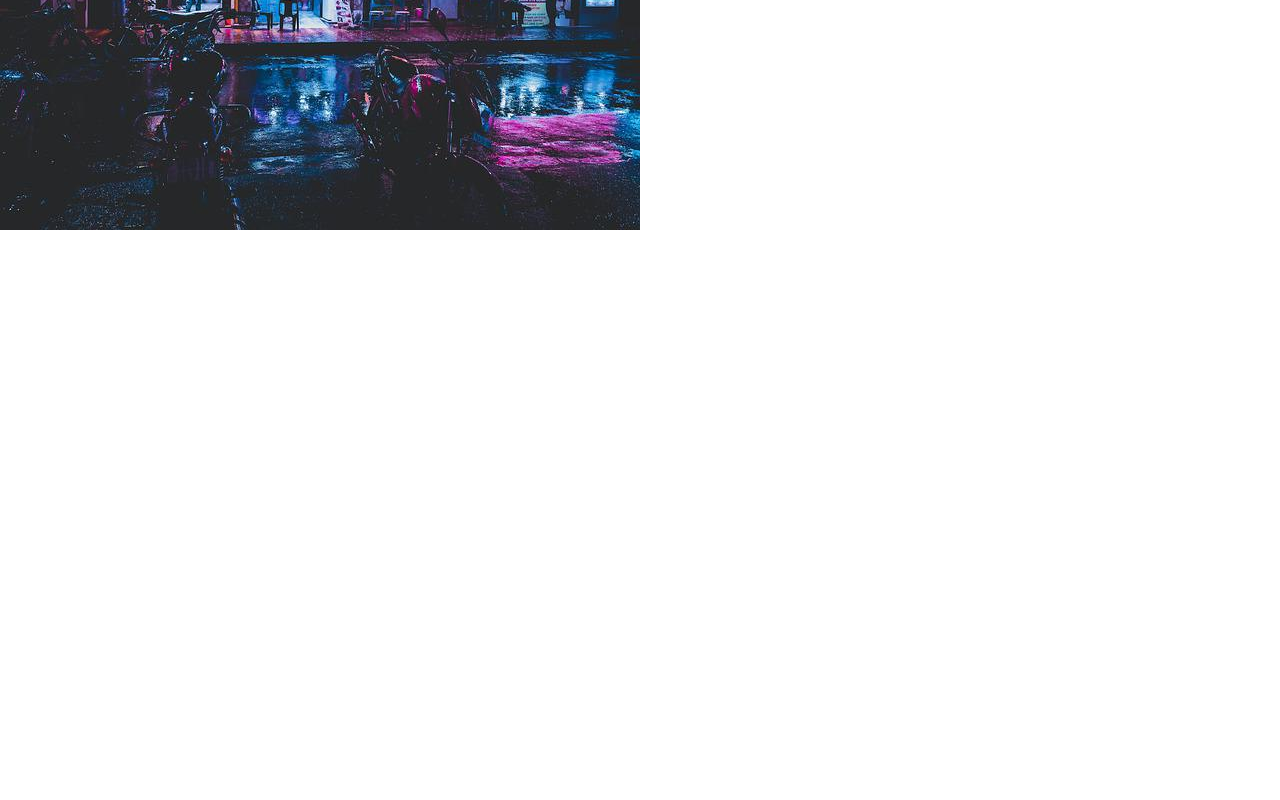
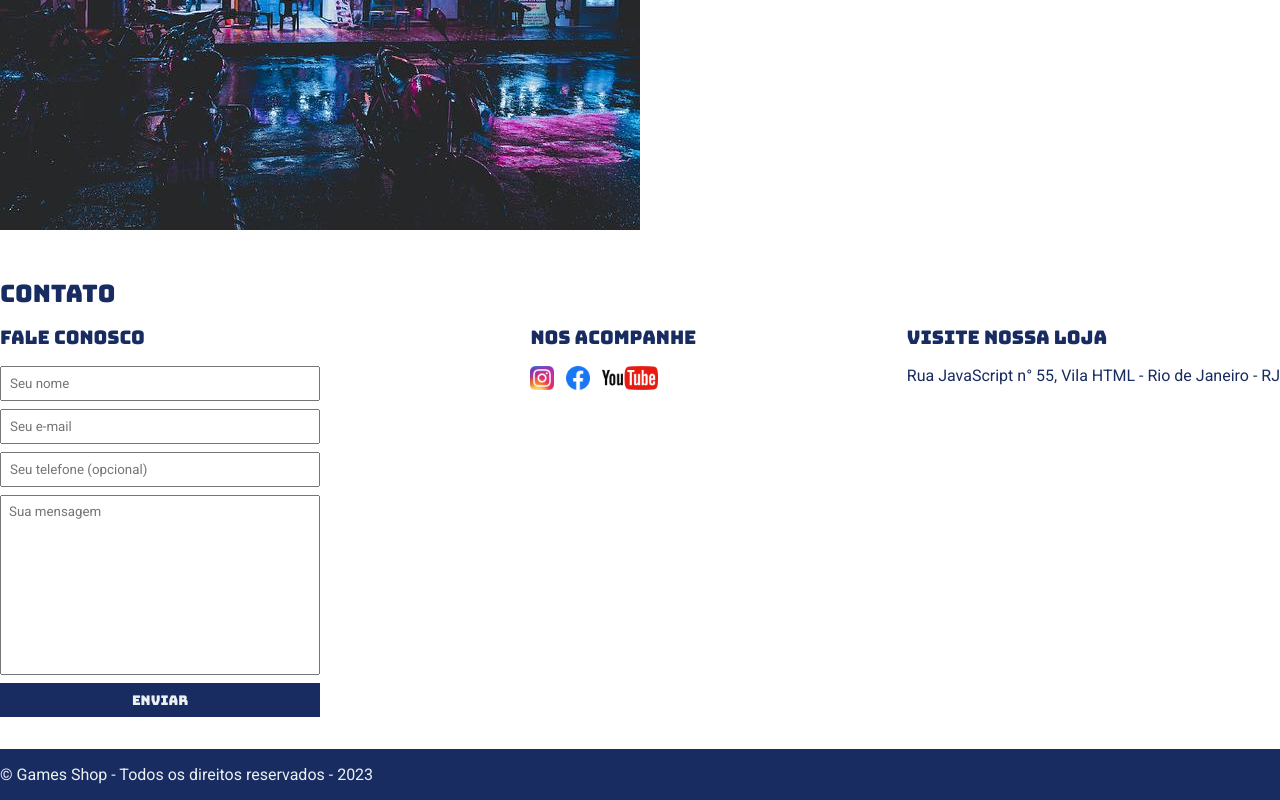
Before and after one commit to uANDYANO/Site-GAMES-SHOP, a plain HTML site: page index.html in a window 1280 px wide. Shown: the part 349-1149 px from the top of the page. Before the commit the page ends 800 px from the top, so only its background shows below. Drawn offline with Linux system fonts and the light colour scheme.

Commit message:
Criação da seção de "contatos" e rodapé da page.

```diff
--- a/index.html
+++ b/index.html
@@ -18,16 +18,16 @@
             <nav>
                 <ul>
                     <li>
-                        <a href="#">Sobre a loja</a>
+                        <a href="#about">Sobre a loja</a>
                     </li>
                     <li>
-                        <a href="#">Contato</a>
+                        <a href="#contact">Contato</a>
                     </li>
                 </ul>
             </nav>
         </div>
     </header>
-    <section>
+    <section id="about">
         <div class="container">
             <img class="store-front" src="./media/loja.jpg" alt="Fachada da loja Games Shop">
             <div>
@@ -46,5 +46,55 @@
             </div>
         </div>
     </section>
+    <section id="contact">
+        <div class="container">
+            <h2>Contato</h2>
+            <div class="contact-methods">
+                <div>
+                    <h3>Fale conosco</h3>
+                    <form>
+                        <input type="text" placeholder="Seu nome" required/>
+                        <input type="email" placeholder="Seu e-mail" required/>
+                        <input type="tel" placeholder="Seu telefone (opcional)" />
+                        <textarea placeholder="Sua mensagem" required></textarea>
+                        <button type="submit">Enviar</button>
+                    </form>
+                </div>
+                <div>
+                    <h3>Nos acompanhe</h3>
+                    <ul class="social-links">
+                        <li>
+                            <a href="#" title="Siga-nos no Instagram">
+                                <img src="./media/instagram.png" alt="Logo do Instagram" />
+                            </a>
+                        </li>
+                        <li>
+                            <a href="#" title="Siga-nos no Facebook">
+                                <img src="./media/facebook.png" alt="Logo do Facebook" />
+                            </a>
+                        </li>
+                        <li>
+                            <a href="#" title="Visite nosso canal no YouTube">
+                                <img src="./media/youtube.png" alt="Logo do YouTube" />
+                            </a>
+                        </li>
+                    </ul>
+                </div>
+                <div>
+                    <h3>Visite nossa loja</h3>
+                    <p>
+                        Rua JavaScript n° 55, Vila HTML - Rio de Janeiro - RJ
+                    </p>
+                </div>
+            </div>
+        </div>
+    </section>
+    <footer>
+        <div class="container">
+            <p>
+                &copy; Games Shop - Todos os direitos reservados - 2023
+            </p>
+        </div>
+    </footer>
 </body>
 </html>
--- a/main.css
+++ b/main.css
@@ -5,11 +5,14 @@
 }
 
 header,
-section h2 {
+section h2,
+section h3,
+form button {
     font-family: 'Bungee', cursive;
+    font-weight: normal;
 }
 
-body {
+body, input, textarea {
     font-family: 'Roboto', sans-serif;
 }
 
@@ -17,11 +20,6 @@
     padding: 16px 0;
     background-color: #182c61;
     color: #ecf0f1;
-}
-
-header h1,
-section h2 {
-    font-weight: normal;
 }
 
 header nav li {
@@ -80,3 +78,64 @@
 .store-front {
     margin-right: 32px;
 }
+
+.social-links img {
+    height: 24px;
+}
+
+.social-links li {
+    display: inline;
+    margin-right: 8px;
+}
+
+.social-links li a {
+    text-decoration: none;
+}
+
+#contact .container {
+    display: block;
+}
+
+.contact-methods {
+    display: flex;
+    justify-content: space-between;
+}
+
+form input,
+form textarea,
+form button {
+    display: block;
+    width: 320px;
+    margin-bottom: 8px;
+    padding: 8px;
+}
+
+form textarea {
+    resize: none;
+    height: 180px;
+}
+
+section h3 {
+    margin-bottom: 16px;
+}
+
+form button {
+    background-color: #182c61;
+    color: #ecf0f1;
+    border: none;
+    cursor: pointer;
+}
+
+form button:hover {
+    background-color: #314e9e;
+}
+
+input:focus, textarea:focus {
+    outline-color: #182c61;
+}
+
+footer {
+    background-color: #182c61;
+    color: #ecf0f1;
+    padding: 16px 0;
+}
```
